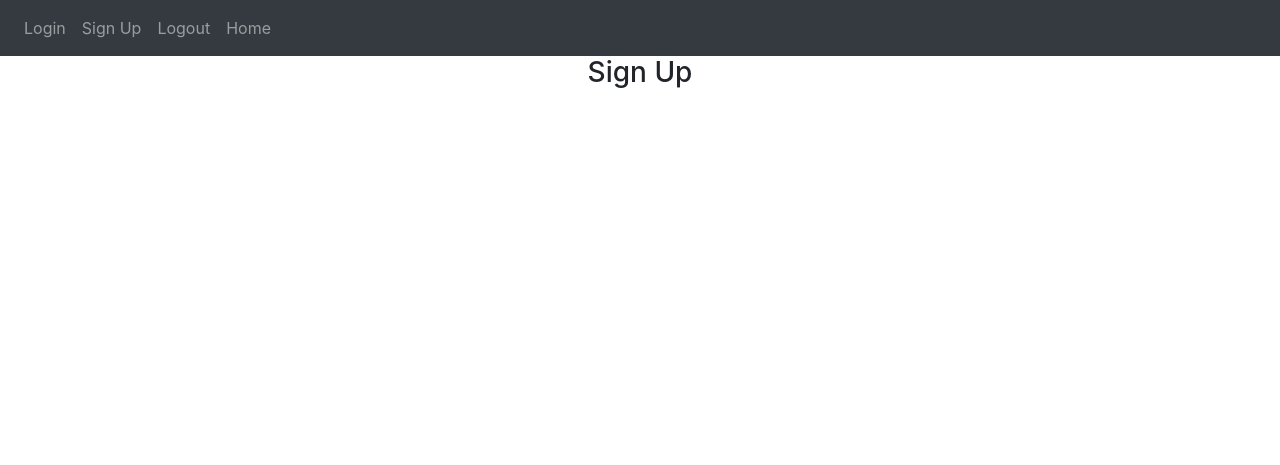
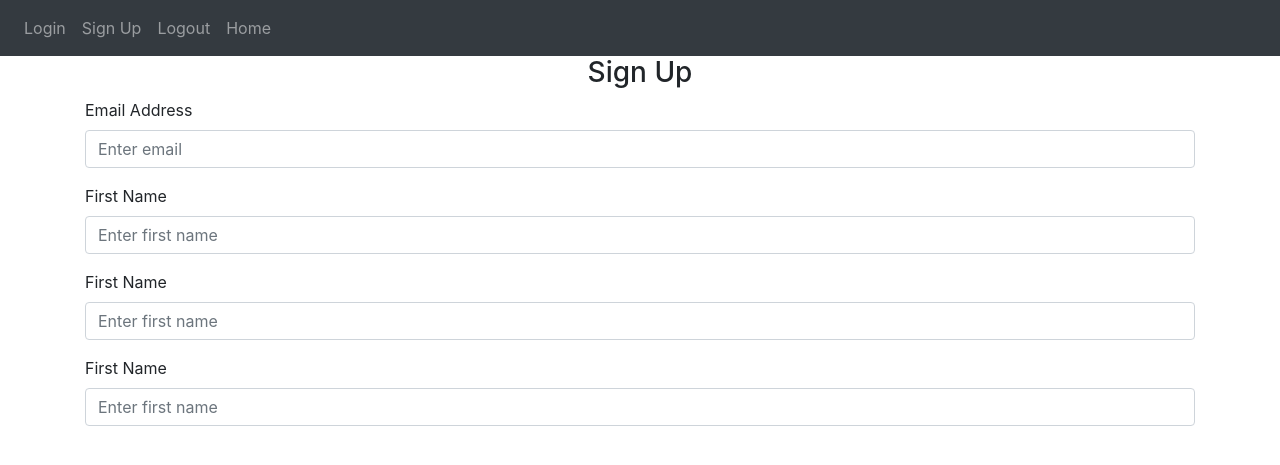
Before and after one commit to mdazg10/flaskWebApp1, a Flask app: page /sign-up in a window 1280 px wide. Shown: the top 465 px of the page. Run offline with Flask 3, Linux system fonts and the light colour scheme.

Commit message:
sign_up file form initiated

```diff
--- a/website/templates/sign_up.html
+++ b/website/templates/sign_up.html
@@ -6,10 +6,58 @@
 
 {% block content %}
 <form method="POST">
+
     <h3 align="center">Sign Up</h3>
+
+
     <div class="form-group">
-        <label for="email"></label>
+        <label for="email">Email Address</label>
+        <input
+        type="email"
+        class="form-control"
+        id="email"
+        name="email"
+        placeholder="Enter email">
     </div>
+
+
+
+    <div class="form-group">
+        <label for="firstName">First Name</label>
+        <input
+        type="text"
+        class="form-control"
+        id="firstName"
+        name="firstName"
+        placeholder="Enter first name">
+    </div>
+
+
+
+    <div class="form-group">
+        <label for="firstName">First Name</label>
+        <input
+        type=""
+        class="form-control"
+        id="firstName"
+        name="firstName"
+        placeholder="Enter first name">
+    </div>
+
+
+
+    <div class="form-group">
+        <label for="firstName">First Name</label>
+        <input
+        type=""
+        class="form-control"
+        id="firstName"
+        name="firstName"
+        placeholder="Enter first name">
+    </div>
+
+
+
 </form>
 
 {% endblock %}
```
